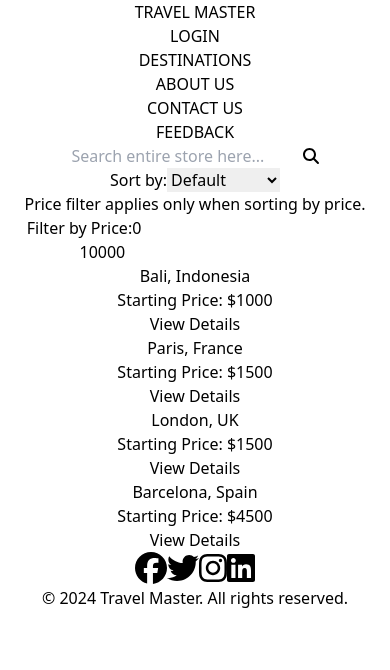
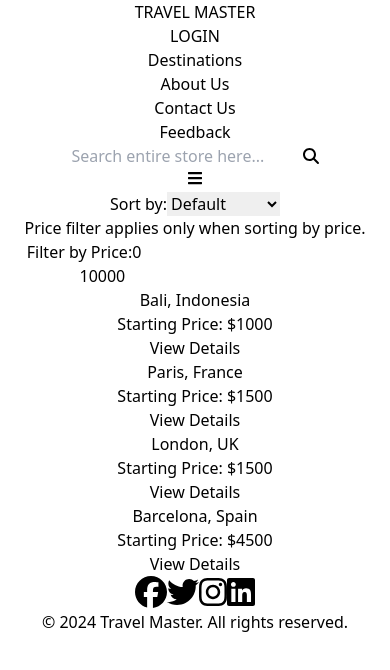
Before and after one commit to rmrao12/Travel, a React (Vite) app: page / in a window 390 px wide. Shown: the top 670 px of the page. Built offline with nearby package versions, Linux system fonts and the light colour scheme.

Commit message:
Navbar responsiveness completed

```diff
--- a/package.json
+++ b/package.json
@@ -18,6 +18,7 @@
     "init": "^0.1.2",
     "react": "^18.3.1",
     "react-dom": "^18.3.1",
+    "react-icons": "^5.3.0",
     "react-router-dom": "^6.26.2"
   },
   "devDependencies": {
--- a/src/components/Navbar.jsx
+++ b/src/components/Navbar.jsx
@@ -1,18 +1,20 @@
 import React, { useEffect, useRef, useState } from "react";
 import { FontAwesomeIcon } from "@fortawesome/react-fontawesome";
 import { faSearch } from "@fortawesome/free-solid-svg-icons";
-import destinationsData from "./destinationData";// Import destinations data
+import destinationsData from "./destinationData"; // Import destinations data
+import { FaBars, FaTimes } from "react-icons/fa"; // Import icons from react-icons
 import { Link } from "react-router-dom";
 
 const Navbar = ({ onSearch }) => {
   const [searchQuery, setSearchQuery] = useState("");
   const [searchResults, setSearchResults] = useState([]);
   const [dropdownVisible, setDropdownVisible] = useState(false);
+  const [menuOpen, setMenuOpen] = useState(false); // State for mobile menu
   const dropdownRef = useRef(null);
 
   const handleSearch = () => {
     if (searchQuery.trim()) {
-      const filteredResults = destinationsData.filter(destination =>
+      const filteredResults = destinationsData.filter((destination) =>
         destination.name.toLowerCase().includes(searchQuery.toLowerCase())
       );
       setSearchResults(filteredResults);
@@ -30,7 +32,6 @@
     handleSearch();
   };
 
-
   useEffect(() => {
     const handleClickOutside = (event) => {
       if (dropdownRef.current && !dropdownRef.current.contains(event.target)) {
@@ -42,39 +43,57 @@
     return () => document.removeEventListener("mousedown", handleClickOutside);
   }, []);
 
+  // Toggle mobile menu
+  const toggleMenu = () => {
+    setMenuOpen(!menuOpen);
+  };
+
   return (
-    <div className="fixed top-0 left-0 right-0 z-50 bg-black py-10 px-20">
-      <div className="flex items-center justify-between">
+    <div className="fixed top-0 left-0 right-0 z-50 bg-black py-10 px-4">
+      <div className="flex">
+      <div className="max-w-screen-xl flex flex-col sm:gap-5 md:flex-row items-center justify-between mx-auto">
         {/* Logo Section */}
-        <div className="text-white">
+
+        <div className="text-white pr-6">
           <Link to="/" className="text-2xl font-bold">
             TRAVEL MASTER
           </Link>
         </div>
 
         {/* Navigation Buttons */}
-        <div className="flex-1 flex justify-center">
+        <div className="flex-1 hidden lg:flex items-center justify-center">
           <ul className="flex space-x-6 text-white">
           <li>
               <Link to="/log-in" className="hover:underline">LOGIN</Link>
             </li>
             <li>
-              <Link to="/destinations" className="hover:underline">DESTINATIONS</Link>
+              <Link to="/destinations" className="hover:underline px-3">
+                Destinations
+              </Link>
             </li>
             <li>
-              <Link to="/about-us" className="hover:underline">ABOUT US</Link>
+              <Link to="/about-us" className="hover:underline px-3">
+                About Us
+              </Link>
             </li>
             <li>
-              <Link to="/contact-us" className="hover:underline">CONTACT US</Link>
+              <Link to="/contact-us" className="hover:underline px-3">
+                Contact Us
+              </Link>
             </li>
             <li>
-              <Link to="/Feedback" className="hover:underline">FEEDBACK</Link>
+              <Link to="/Feedback" className="hover:underline px-3">
+                Feedback
+              </Link>
             </li>
           </ul>
         </div>
 
         {/* Search Section */}
-        <div className="relative flex items-center space-x-2" ref={dropdownRef}>
+        <div
+          className="relative flex items-center px-6 space-x-2"
+          ref={dropdownRef}
+        >
           <input
             className="p-2 bg-black text-white border-b"
             type="text"
@@ -95,8 +114,11 @@
           {dropdownVisible && searchResults.length > 0 && (
             <div className="absolute top-full left-0 w-full mt-2 bg-white text-black rounded-md shadow-lg">
               <ul>
-                {searchResults.map(result => (
-                  <li key={result.id} className="p-2 hover:bg-gray-200 cursor-pointer">
+                {searchResults.map((result) => (
+                  <li
+                    key={result.id}
+                    className="p-2 hover:bg-gray-200 cursor-pointer"
+                  >
                     {result.name}
                   </li>
                 ))}
@@ -104,7 +126,63 @@
             </div>
           )}
         </div>
+        </div>
+        {/* Mobile Menu Button */}
+        <div className="lg:hidden flex items-center ">
+          <button
+            onClick={toggleMenu}
+            className="text-white text-3xl focus:outline-none"
+            aria-label="Toggle menu"
+          >
+            {menuOpen ? <FaTimes /> : <FaBars />}{" "}
+            {/* Toggle between hamburger and close icons */}
+          </button>
+        </div>
       </div>
+
+      {/* Mobile Menu */}
+      {menuOpen && (
+        <div className="absolute md:top-28 right-2 w-52 bg-black h-auto s sm:top-48 rounded-lg shadow-lg z-50 lg:hidden">
+          <ul className="flex flex-col p-4 space-y-4 text-white">
+            <li>
+              <Link
+                to="/destinations"
+                className="hover:underline"
+                onClick={toggleMenu}
+              >
+                Destinations
+              </Link>
+            </li>
+            <li>
+              <Link
+                to="/about-us"
+                className="hover:underline"
+                onClick={toggleMenu}
+              >
+                About Us
+              </Link>
+            </li>
+            <li>
+              <Link
+                to="/contact-us"
+                className="hover:underline"
+                onClick={toggleMenu}
+              >
+                Contact Us
+              </Link>
+            </li>
+            <li>
+              <Link
+                to="/feedback"
+                className="hover:underline"
+                onClick={toggleMenu}
+              >
+                Feedback
+              </Link>
+            </li>
+          </ul>
+        </div>
+      )}
     </div>
   );
 };
```
Also changed, not shown: 1 other file (tests, documents, lock files or other folders).
